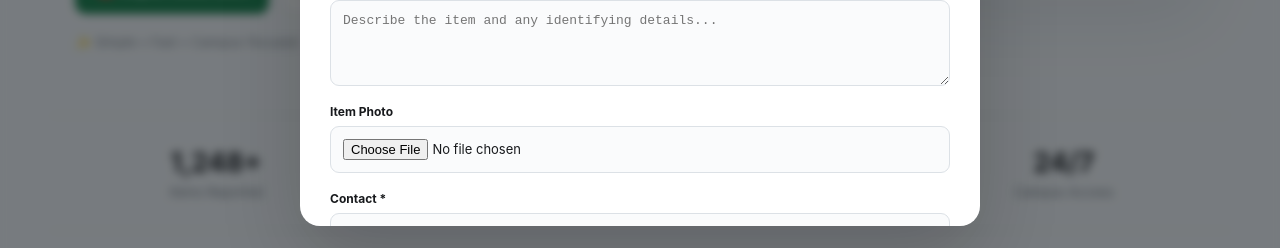
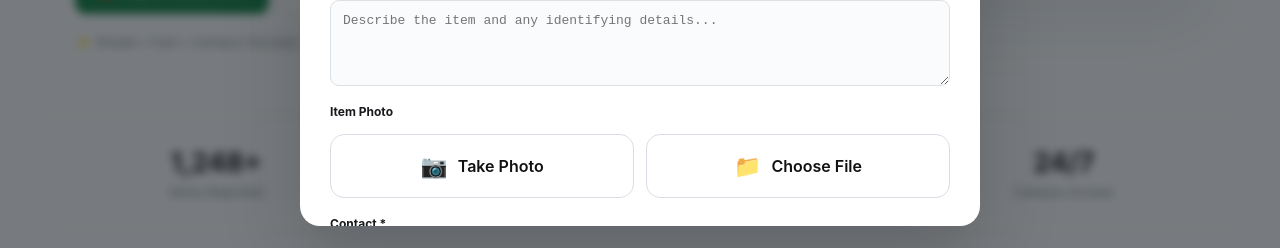
Before and after one commit to Allen20077/CampusFind-AI, a React (Vite) app in the folder frontend/: page / in a window 1280 px wide. Both pictures are taken after a click on the button "🔴 Report Lost Item". Shown: the part 542-790 px from the top of the page. Built offline with nearby package versions, Linux system fonts and the light colour scheme; no server answers.

Commit message:
Update Lost and Found app features

```diff
--- a/frontend/index.html
+++ b/frontend/index.html
@@ -5,7 +5,7 @@
     <meta charset="UTF-8" />
     <link rel="icon" type="image/svg+xml" href="/campusfind-logo.svg" />
     <meta name="viewport" content="width=device-width, initial-scale=1.0" />
-    <title>frontend</title>
+    <title>Lost & Found</title>
 </head>
 
 <body>
--- a/frontend/src/App.css
+++ b/frontend/src/App.css
@@ -1626,7 +1626,9 @@
         height: 52px;
         border-radius: 10px;
     }
-}.nav-actions {
+}
+
+.nav-actions {
     display: flex;
     align-items: center;
     gap: 12px;
@@ -1657,3 +1659,88 @@
 .download-nav-button:active {
     transform: scale(0.98);
 }
+
+
+/* PHOTO OPTIONS */
+
+.photo-options {
+    display: grid;
+    grid-template-columns: 1fr 1fr;
+    gap: 12px;
+    margin-top: 8px;
+}
+
+.photo-option {
+    min-height: 64px;
+    border: 1px solid #d9dee5;
+    border-radius: 14px;
+    background: #ffffff;
+    color: #111111;
+    display: flex;
+    align-items: center;
+    justify-content: center;
+    gap: 10px;
+    font-size: 16px;
+    font-weight: 600;
+    cursor: pointer;
+    transition: all 0.2s ease;
+}
+
+.photo-option:hover {
+    background: #f7f7f7;
+    transform: translateY(-1px);
+}
+
+.photo-option:active {
+    transform: scale(0.98);
+}
+
+.photo-option-icon {
+    font-size: 22px;
+}
+
+
+/* SELECTED PHOTO */
+
+.selected-photo {
+    margin-top: 14px;
+    padding: 12px;
+    border: 1px solid #e1e5ea;
+    border-radius: 14px;
+    background: #fafafa;
+}
+
+.selected-photo img {
+    display: block;
+    width: 100%;
+    max-height: 220px;
+    object-fit: contain;
+    border-radius: 10px;
+}
+
+.selected-photo-name {
+    margin-top: 8px;
+    font-size: 13px;
+    color: #666;
+    text-align: center;
+    overflow: hidden;
+    text-overflow: ellipsis;
+    white-space: nowrap;
+}
+
+
+/* MOBILE */
+
+@media (max-width: 600px) {
+    .photo-options {
+        grid-template-columns: 1fr 1fr;
+        gap: 10px;
+    }
+    .photo-option {
+        min-height: 58px;
+        font-size: 14px;
+    }
+    .photo-option-icon {
+        font-size: 20px;
+    }
+}
--- a/frontend/src/App.jsx
+++ b/frontend/src/App.jsx
@@ -1,4 +1,4 @@
-import { useEffect, useState } from "react";
+import { useEffect, useState, useRef } from "react";
 import { supabase } from "./supabase";
 import "./App.css";
 
@@ -40,6 +40,8 @@
   });
 
   const [photo, setPhoto] = useState(null);
+  const cameraInputRef = useRef(null);
+const fileInputRef = useRef(null);
   const [submitted, setSubmitted] = useState(false);
   const [submitting, setSubmitting] = useState(false);
 useEffect(() => {
@@ -1315,13 +1317,74 @@
     Item Photo
   </label>
 
+  <div className="photo-options">
+
+    {/* CAMERA */}
+    <button
+      type="button"
+      className="photo-option camera-option"
+      onClick={() => cameraInputRef.current?.click()}
+    >
+      <span className="photo-option-icon">📷</span>
+      <span>Take Photo</span>
+    </button>
+
+    {/* CHOOSE FILE */}
+    <button
+      type="button"
+      className="photo-option file-option"
+      onClick={() => fileInputRef.current?.click()}
+    >
+      <span className="photo-option-icon">📁</span>
+      <span>Choose File</span>
+    </button>
+
+  </div>
+
+  {/* CAMERA INPUT */}
   <input
+    ref={cameraInputRef}
     type="file"
     accept="image/*"
-                    onChange={(e) =>
-                      setPhoto(e.target.files[0])
-                    }
-                  />
+    capture="environment"
+    hidden
+    onChange={(e) => {
+      const selectedFile = e.target.files?.[0];
+      if (selectedFile) {
+        setPhoto(selectedFile);
+      }
+    }}
+  />
+
+  {/* FILE/GALLERY INPUT */}
+  <input
+    ref={fileInputRef}
+    type="file"
+    accept="image/*"
+    hidden
+    onChange={(e) => {
+      const selectedFile = e.target.files?.[0];
+      if (selectedFile) {
+        setPhoto(selectedFile);
+      }
+    }}
+  />
+
+  {/* SELECTED PHOTO */}
+  {photo && (
+    <div className="selected-photo">
+
+      <img
+        src={URL.createObjectURL(photo)}
+        alt="Selected item"
+      />
+
+      <div className="selected-photo-name">
+        {photo.name}
+      </div>
+
+    </div>
+  )}
 
 </div>
 
```
Lines whose indentation alone changed are shown as unchanged.
